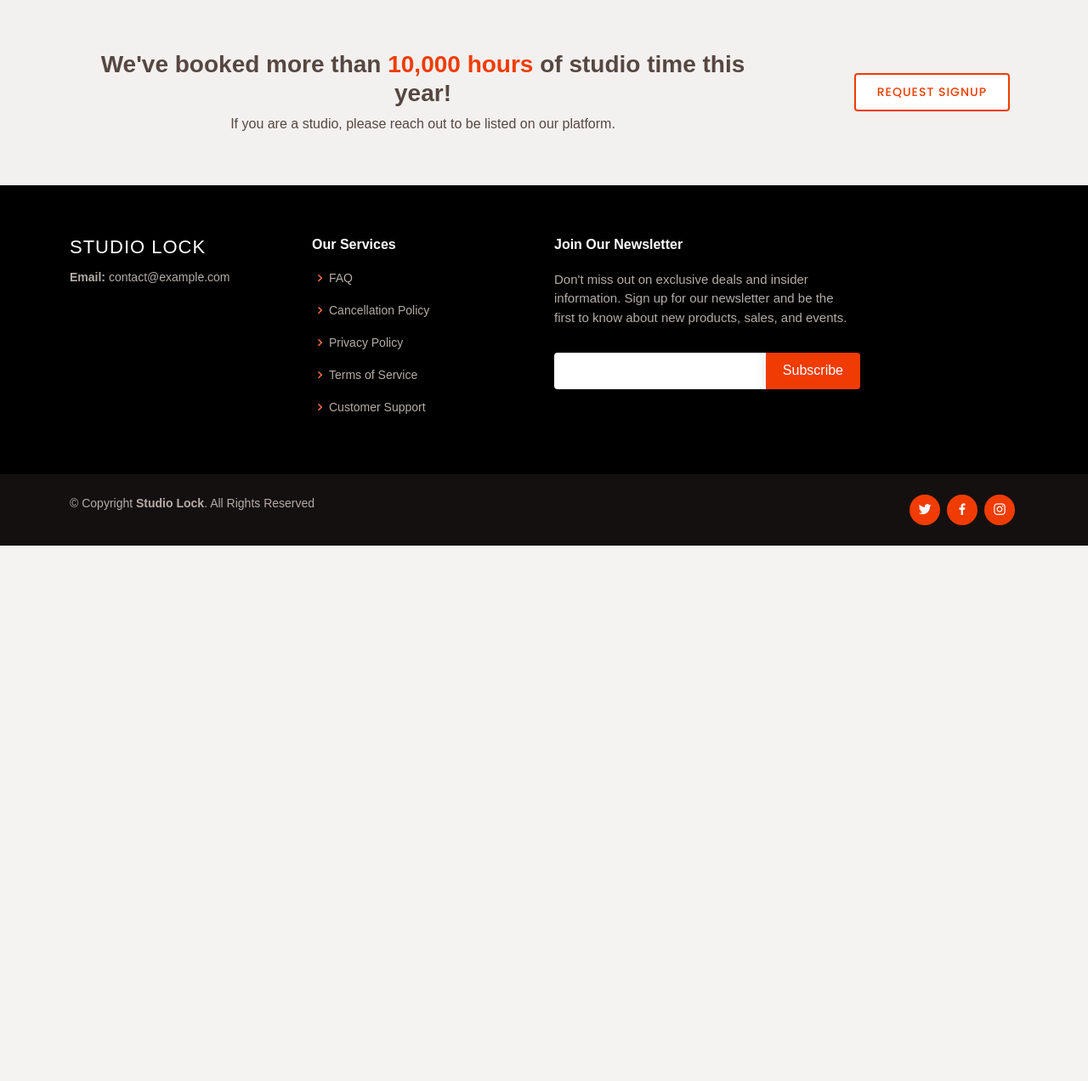
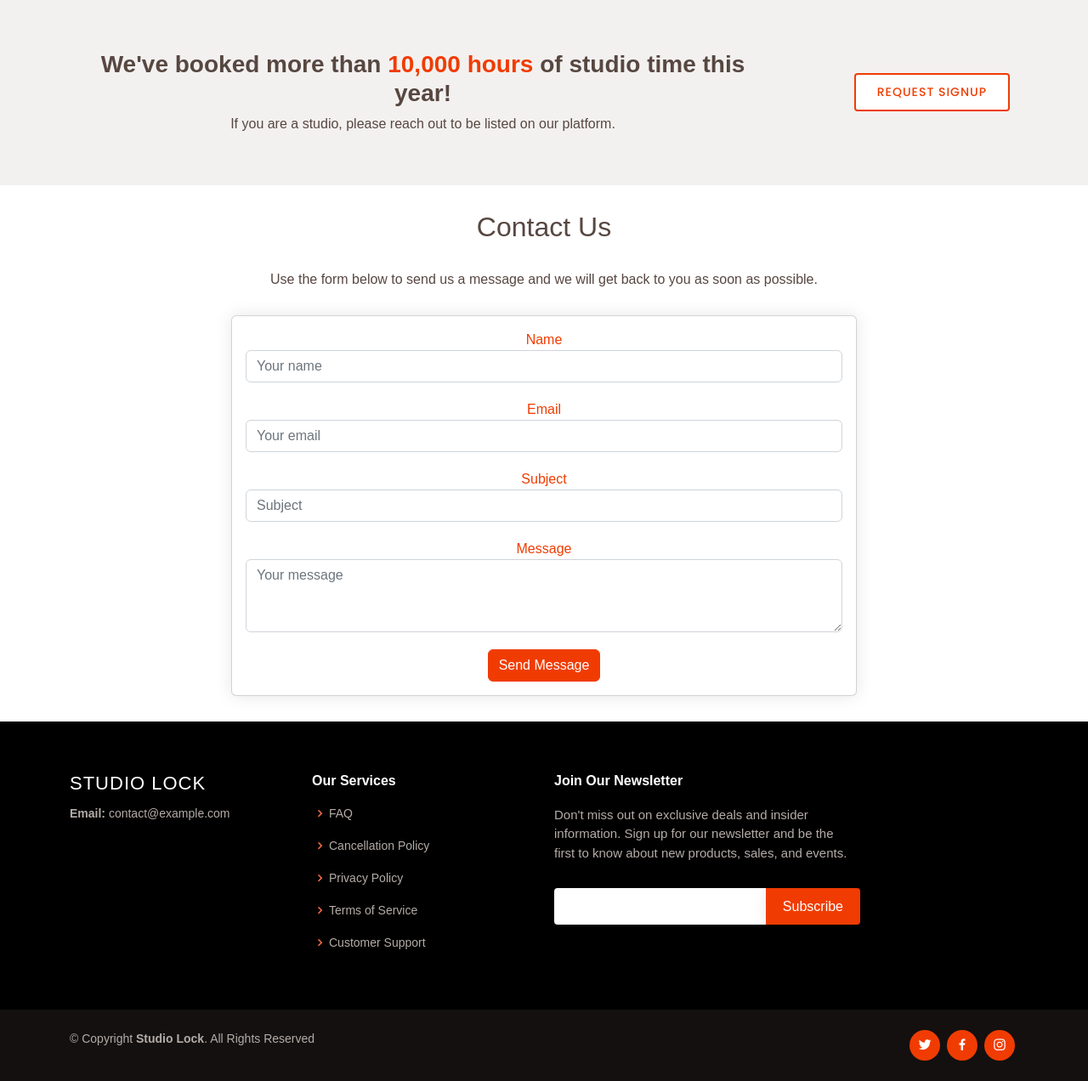
Before and after one commit to j0sephsasson/studio-lock, a Flask app: page / in a window 1280 px wide. Shown: the part 1548-2820 px from the top of the page at 85% size. Before the commit the page ends 2190 px from the top, so only its background shows below. Run offline with Flask 2, Linux system fonts and the light colour scheme; some libraries are stand-ins or nearby versions; some web fonts are replaced.

Commit message:
added contact form

```diff
--- a/app/templates/base.html
+++ b/app/templates/base.html
@@ -76,7 +76,7 @@
                 <ul>
                     <li><a href="/">Home</a></li>
                     <li><a href="/#studios">Studios</a></li>
-                    <li><a href="#">Contact</a></li>
+                    <li><a href="/#contact">Contact</a></li>
                     {% if not current_user.is_authenticated %}
                     <li><a href="{{ url_for('auth.login') }}">Login</a></li>
                     <li><a href="{{ url_for('auth.signup') }}">Signup</a></li>
@@ -180,79 +180,6 @@
                                     class="bx bx-link"></i></a>
                         </div>
                     </div>
-
-                    <!-- <div class="col-lg-4 col-md-6 portfolio-item filter-card">
-                        <img src="static/img/portfolio/portfolio-4.jpg" class="img-fluid" alt="">
-                        <div class="portfolio-info">
-                            <h4>Card 2</h4>
-                            <p>Card</p>
-                            <a href="static/img/portfolio/portfolio-4.jpg" data-gallery="portfolioGallery"
-                                class="portfolio-lightbox preview-link" title="Card 2"><i class="bx bx-plus"></i></a>
-                            <a href="portfolio-details.html" class="details-link" title="More Details"><i
-                                    class="bx bx-link"></i></a>
-                        </div>
-                    </div>
-
-                    <div class="col-lg-4 col-md-6 portfolio-item filter-web">
-                        <img src="static/img/portfolio/portfolio-5.jpg" class="img-fluid" alt="">
-                        <div class="portfolio-info">
-                            <h4>Web 2</h4>
-                            <p>Web</p>
-                            <a href="static/img/portfolio/portfolio-5.jpg" data-gallery="portfolioGallery"
-                                class="portfolio-lightbox preview-link" title="Web 2"><i class="bx bx-plus"></i></a>
-                            <a href="portfolio-details.html" class="details-link" title="More Details"><i
-                                    class="bx bx-link"></i></a>
-                        </div>
-                    </div>
-
-                    <div class="col-lg-4 col-md-6 portfolio-item filter-app">
-                        <img src="static/img/portfolio/portfolio-6.jpg" class="img-fluid" alt="">
-                        <div class="portfolio-info">
-                            <h4>App 3</h4>
-                            <p>App</p>
-                            <a href="static/img/portfolio/portfolio-6.jpg" data-gallery="portfolioGallery"
-                                class="portfolio-lightbox preview-link" title="App 3"><i class="bx bx-plus"></i></a>
-                            <a href="portfolio-details.html" class="details-link" title="More Details"><i
-                                    class="bx bx-link"></i></a>
-                        </div>
-                    </div> -->
-
-                    <!-- <div class="col-lg-4 col-md-6 portfolio-item filter-card">
-                        <img src="static/img/portfolio/portfolio-7.jpg" class="img-fluid" alt="">
-                        <div class="portfolio-info">
-                            <h4>Card 1</h4>
-                            <p>Card</p>
-                            <a href="static/img/portfolio/portfolio-7.jpg" data-gallery="portfolioGallery"
-                                class="portfolio-lightbox preview-link" title="Card 1"><i class="bx bx-plus"></i></a>
-                            <a href="portfolio-details.html" class="details-link" title="More Details"><i
-                                    class="bx bx-link"></i></a>
-                        </div>
-                    </div>
-
-                    <div class="col-lg-4 col-md-6 portfolio-item filter-card">
-                        <img src="static/img/portfolio/portfolio-8.jpg" class="img-fluid" alt="">
-                        <div class="portfolio-info">
-                            <h4>Card 3</h4>
-                            <p>Card</p>
-                            <a href="static/img/portfolio/portfolio-8.jpg" data-gallery="portfolioGallery"
-                                class="portfolio-lightbox preview-link" title="Card 3"><i class="bx bx-plus"></i></a>
-                            <a href="portfolio-details.html" class="details-link" title="More Details"><i
-                                    class="bx bx-link"></i></a>
-                        </div>
-                    </div>
-
-                    <div class="col-lg-4 col-md-6 portfolio-item filter-web">
-                        <img src="static/img/portfolio/portfolio-9.jpg" class="img-fluid" alt="">
-                        <div class="portfolio-info">
-                            <h4>Web 3</h4>
-                            <p>Web</p>
-                            <a href="static/img/portfolio/portfolio-9.jpg" data-gallery="portfolioGallery"
-                                class="portfolio-lightbox preview-link" title="Web 3"><i class="bx bx-plus"></i></a>
-                            <a href="portfolio-details.html" class="details-link" title="More Details"><i
-                                    class="bx bx-link"></i></a>
-                        </div>
-                    </div> -->
-
                 </div>
 
             </div>
@@ -274,6 +201,43 @@
 
             </div>
         </section><!-- End Cta Section -->
+
+        <!-- ======= Contact Section ======= -->
+        <section id="contact" style="color: #fff; padding: 30px 0;">
+            <div class="container">
+              <div class="row justify-content-center" style="text-align: center;">
+                <h2 class="card-title" style="margin-bottom: 30px; color: #574741;">Contact Us</h2>
+                <p class="card-text" style="margin-bottom: 30px; color: #574741;">Use the form below to send us a message and we will get back to you as soon as possible.</p>
+                <div class="col-md-8">
+                  <div class="card" style="box-shadow: 0 0 20px rgba(0, 0, 0, 0.1);">
+                    <div class="card-body" style="text-align: center;">
+
+                      <form>
+                        <div class="form-group" style="margin-bottom: 20px;">
+                          <label for="name" style="color: #f03c02;">Name</label>
+                          <input type="text" class="form-control" id="name" placeholder="Your name">
+                        </div>
+                        <div class="form-group" style="margin-bottom: 20px;">
+                          <label for="email" style="color: #f03c02;">Email</label>
+                          <input type="email" class="form-control" id="email" placeholder="Your email">
+                        </div>
+                        <div class="form-group" style="margin-bottom: 20px;">
+                          <label for="subject" style="color: #f03c02;">Subject</label>
+                          <input type="text" class="form-control" id="subject" placeholder="Subject">
+                        </div>
+                        <div class="form-group" style="margin-bottom: 20px;">
+                          <label for="message" style="color: #f03c02;">Message</label>
+                          <textarea class="form-control" id="message" rows="3" placeholder="Your message"></textarea>
+                        </div>
+                        <button type="submit" id="submit-button" class="btn btn-primary" style="background-color: #f03c02; border-color: #f03c02;">Send Message</button>
+                      </form>
+                    </div>
+                  </div>
+                </div>
+              </div>
+            </div>
+        </section><!-- End Contact Section -->
+
 
     </main><!-- End #main -->
 
```
